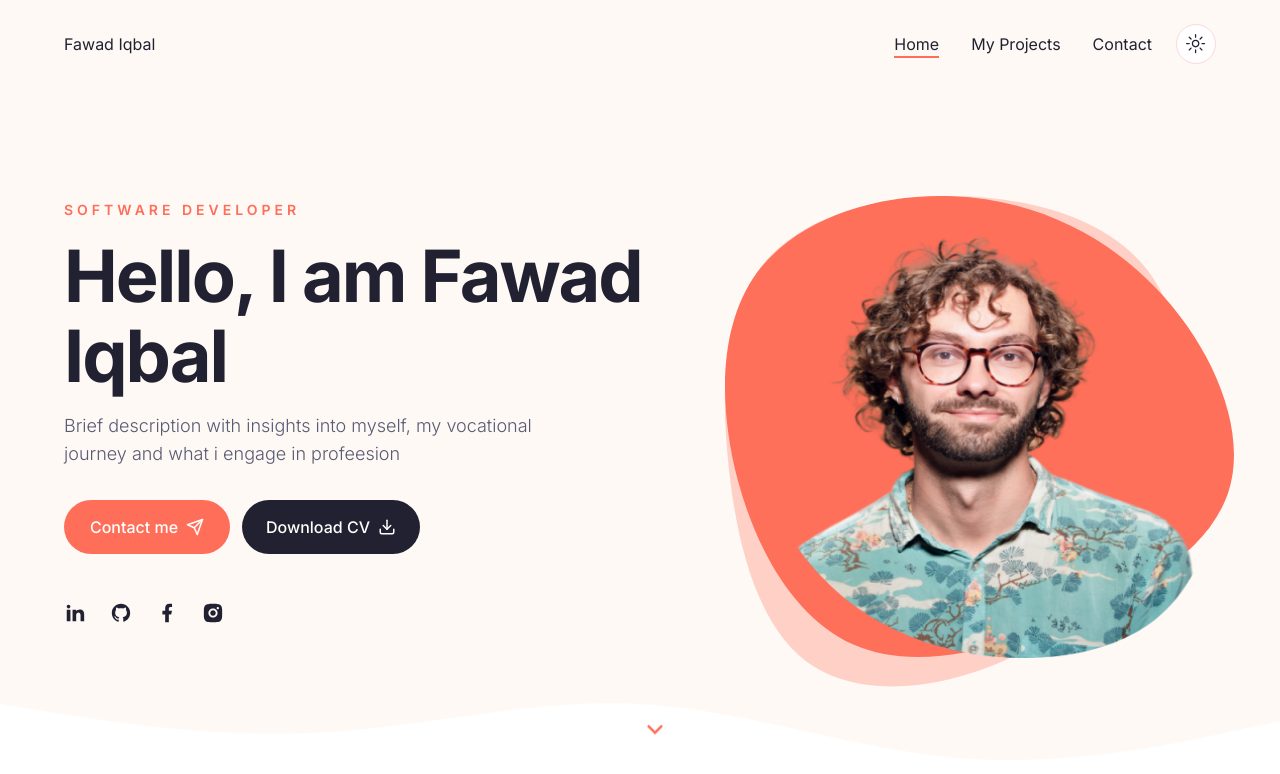
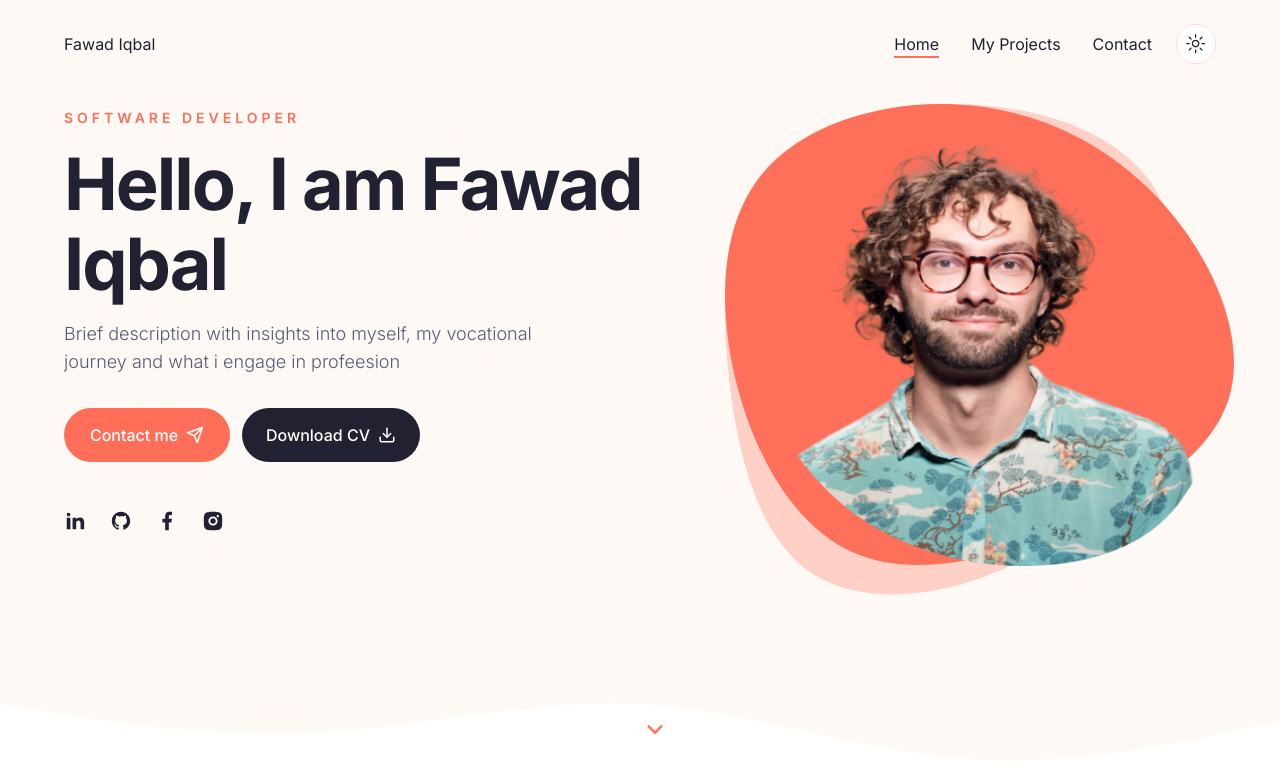
Before and after one commit to fawadeqbal/my_portfolio, a Next.js app: page / in a window 1280 px wide. Shown: the top 774 px of the page. Built offline with nearby package versions, Linux system fonts and the light colour scheme.

Commit message:
Update Hero.jsx

```diff
--- a/components/Hero.jsx
+++ b/components/Hero.jsx
@@ -20,7 +20,6 @@ import Socials from './Socials'
 const Hero = () => {
 
     const handleDownload = () => {
-
         const link = document.createElement('a');
         link.href = '/fawad_iqbal_CV.pdf'; // Specify the path to your CV file
         link.download = 'fawad_iqbal_CV.pdf'; // Specify the filename for the downloaded file
@@ -29,7 +28,7 @@ const Hero = () => {
         document.body.removeChild(link);
     };
     return (
-        <section className='py-12 xl:py-24 h-[84vh] xl:pt-28 bg-hero bg-no-repeat bg-bottom bg-cover dark:bg-none'>
+        <section className='py-5 xl:py-15 h-[84vh] xl:pt-15 bg-hero bg-no-repeat bg-bottom bg-cover dark:bg-none'>
             <div className="container mx-auto">
                 <div className="flex justify-between gap-x-8">
                     {/* {text} */}
@@ -40,26 +39,26 @@ const Hero = () => {
 
                         <div className='flex flex-col gap-y-3 md:flex-row gap-x-3 mx-auto xl:mx-0 mb-12'>
                             <Link href={'/contact'}>
-                                <Button className='gap-x-2'>Contact me <Send size={18}/></Button>
+                                <Button className='gap-x-2'>Contact me <Send size={18} /></Button>
                             </Link>
 
-                                <Button onClick={handleDownload} variant='secondary' className='gap-x-2'>Download CV <Download path='mycv.png' size={18}/></Button>
+                            <Button onClick={handleDownload} variant='secondary' className='gap-x-2'>Download CV <Download path='mycv.png' size={18} /></Button>
 
                         </div>
 
-                        <Socials containerStyles='flex gap-x-6 mx-auto xl:mx-0' iconsStyles='text-foreground text-[22px] hover:text-primary transition-all'/>
+                        <Socials containerStyles='flex gap-x-6 mx-auto xl:mx-0' iconsStyles='text-foreground text-[22px] hover:text-primary transition-all' />
                     </div>
                     {/* {img} */}
                     <div className="hidden xl:flex relative">
                         {/* <Badge containerStyles="absolute top-[24%] -left-[5rem]" icon={<RiBriefcase4Fill/>} endCountNum={3} badgeText="Years of experience" /> */}
                         <div className='bg-hero_shape2_light dark:bg-hero_shape2_dark w-[500px] h-[580px] bg-no-repeat absolute -top-1 -right-2'>
-                            <DevImg containerStyles='bg-hero_shape w-[510px] h-[462px] bg-no-repeat relative bg-bottom' imgSrc='/about/developer.png'/>
+                            <DevImg containerStyles='bg-hero_shape w-[510px] h-[462px] bg-no-repeat relative bg-bottom' imgSrc='/about/developer.png' />
                         </div>
                     </div>
                 </div>
                 {/* {icon} */}
                 <div className='hidden md:flex absolute left-2/4 bottom-44 xl:bottom-12 animate-bounce'>
-                    <RiArrowDownSLine className='text-3xl text-primary'/>
+                    <RiArrowDownSLine className='text-3xl text-primary' />
                 </div>
             </div>
         </section>
```
